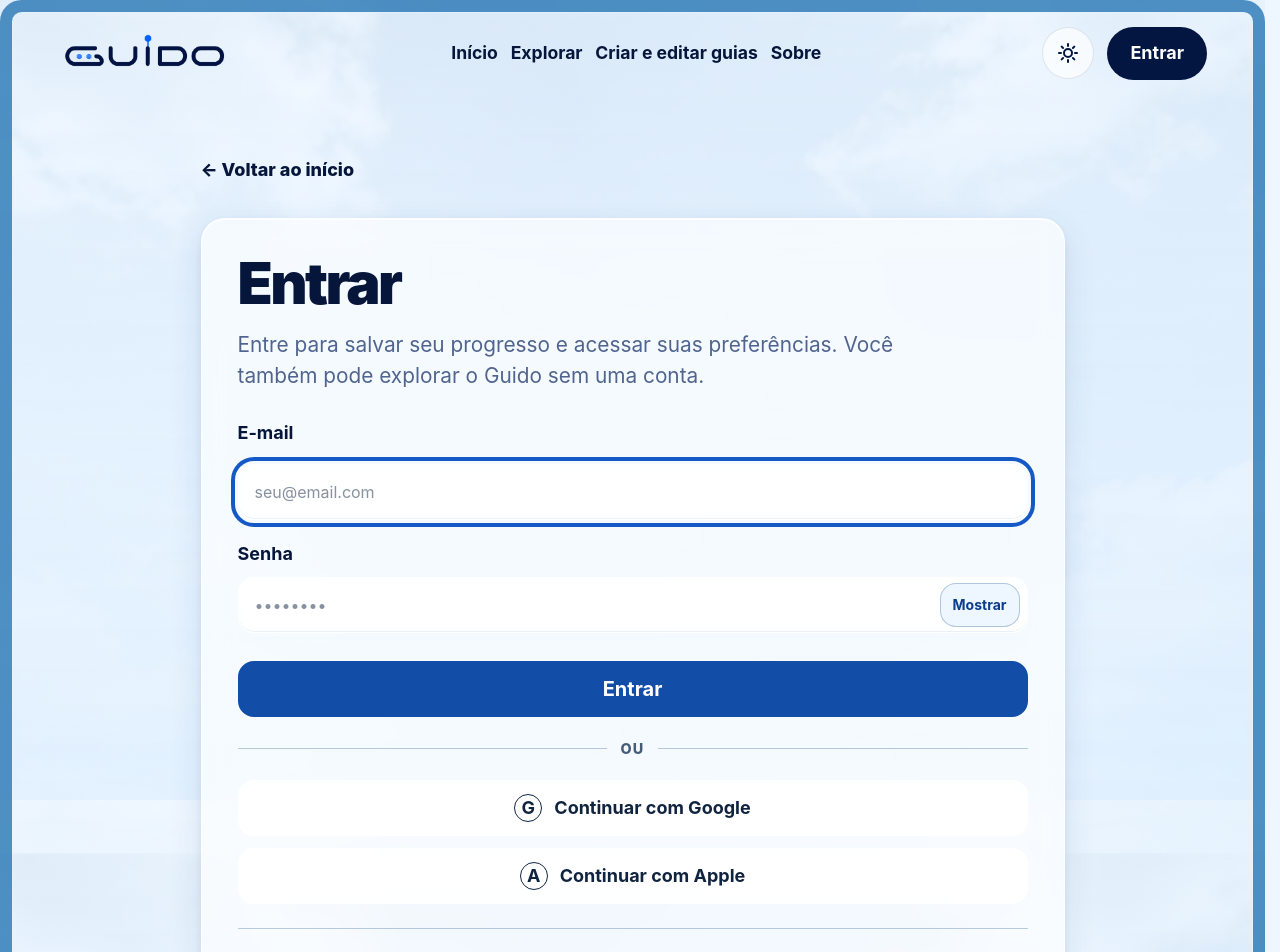
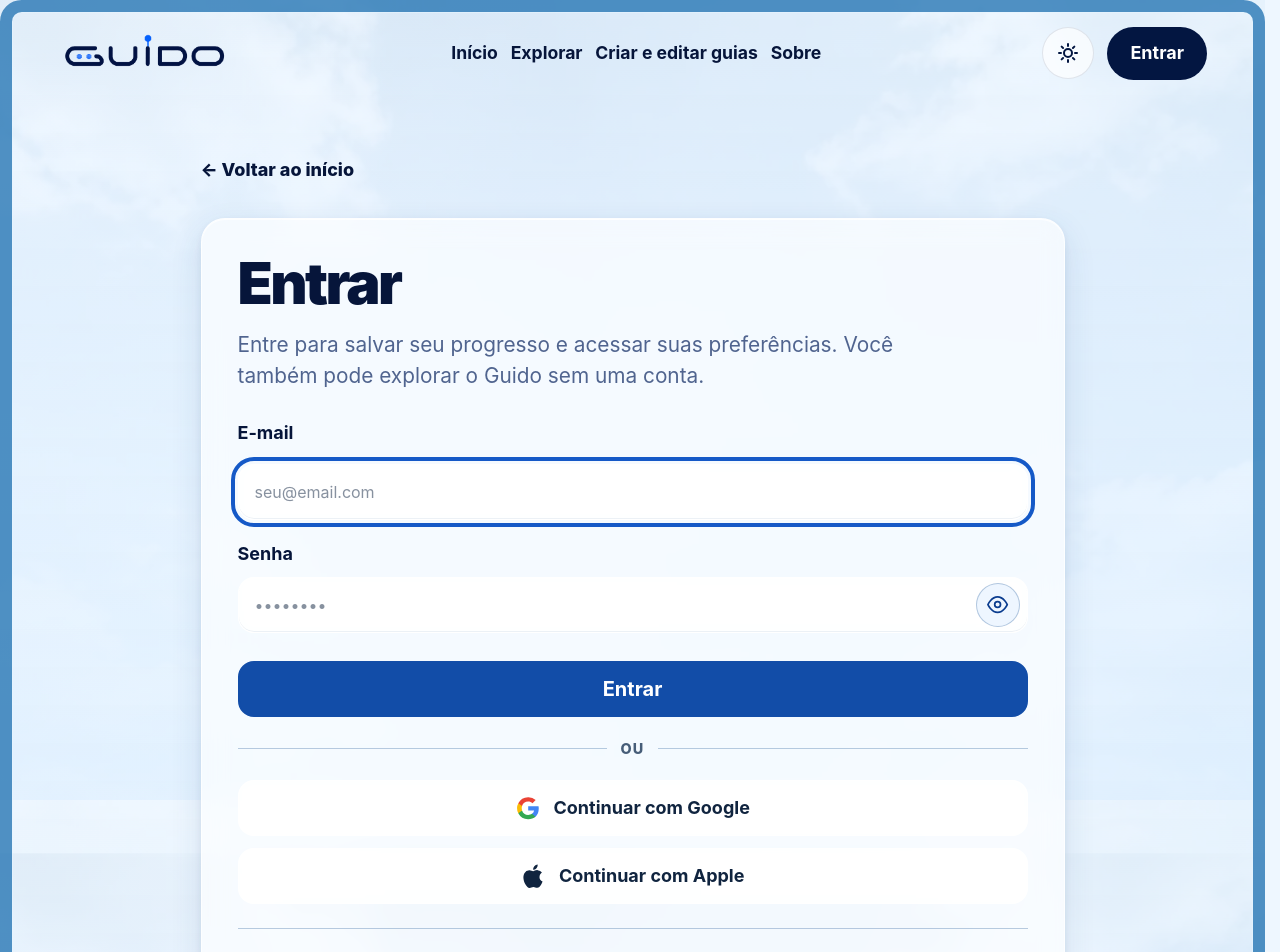
Before and after one commit to Dudu330123/teste-guido, a Next.js app: page /entrar in a window 1280 px wide. Shown: the top 952 px of the page. Built offline with nearby package versions, Linux system fonts and the light colour scheme; no server answers.

Commit message:
fix: aprimorar icones da tela de login

```diff
--- a/src/features/auth/login-form.tsx
+++ b/src/features/auth/login-form.tsx
@@ -248,16 +248,25 @@ export function LoginForm() {
           aria-invalid={Boolean(fieldErrors.password)}
           aria-describedby={fieldErrors.password ? "login-password-error" : undefined}
           placeholder="••••••••"
-          className="glass-control min-h-14 w-full px-4 py-3 pr-28 text-base focus:ring-2 focus:ring-blue-500 focus:border-transparent transition-all"
+          className="glass-control min-h-14 w-full px-4 py-3 pr-16 text-base focus:ring-2 focus:ring-blue-500 focus:border-transparent transition-all"
         />
         <button
           type="button"
-          className="login-password-toggle absolute right-2 top-1/2 min-h-11 -translate-y-1/2 px-3 text-sm font-bold"
+          className="login-password-toggle absolute right-2 top-1/2 -translate-y-1/2"
           aria-label={showPassword ? "Ocultar senha" : "Mostrar senha"}
           aria-pressed={showPassword}
           onClick={() => setShowPassword((current) => !current)}
         >
-          {showPassword ? "Ocultar" : "Mostrar"}
+          {showPassword ? (
+            <svg aria-hidden="true" viewBox="0 0 24 24">
+              <path d="M3 3l18 18M10.6 10.7a2 2 0 0 0 2.7 2.7M9.9 4.3A10.8 10.8 0 0 1 12 4c5.2 0 9 4.4 10 8a13.8 13.8 0 0 1-2.3 4.3M6.6 6.6A13.4 13.4 0 0 0 2 12c1 3.6 4.8 8 10 8 1.5 0 2.8-.3 4-.8" />
+            </svg>
+          ) : (
+            <svg aria-hidden="true" viewBox="0 0 24 24">
+              <path d="M2 12s3.5-8 10-8 10 8 10 8-3.5 8-10 8S2 12 2 12Z" />
+              <circle cx="12" cy="12" r="3" />
+            </svg>
+          )}
         </button>
       </div>
       {fieldErrors.password && (
--- a/src/features/auth/social-auth-buttons.tsx
+++ b/src/features/auth/social-auth-buttons.tsx
@@ -12,6 +12,26 @@ const providers: ReadonlyArray<{ id: SocialProvider; label: string }> = [
   { id: "google", label: "Continuar com Google" },
   { id: "apple", label: "Continuar com Apple" },
 ];
+
+/** Usa marcas vetoriais leves sem adicionar uma biblioteca apenas para dois ícones. */
+function SocialProviderIcon({ provider }: { provider: SocialProvider }) {
+  if (provider === "google") {
+    return (
+      <svg aria-hidden="true" className="social-auth-provider-icon" data-provider-icon="google" viewBox="0 0 24 24">
+        <path fill="#4285F4" d="M21.6 12.2c0-.7-.1-1.4-.2-2H12v3.9h5.4a4.7 4.7 0 0 1-2 3v2.6h3.3c1.9-1.8 2.9-4.4 2.9-7.5Z" />
+        <path fill="#34A853" d="M12 22c2.7 0 5-.9 6.7-2.3l-3.3-2.6c-.9.6-2.1 1-3.4 1a5.9 5.9 0 0 1-5.6-4.1H3v2.6A10 10 0 0 0 12 22Z" />
+        <path fill="#FBBC05" d="M6.4 14a6 6 0 0 1 0-3.9V7.5H3a10 10 0 0 0 0 9.1L6.4 14Z" />
+        <path fill="#EA4335" d="M12 5.9c1.5 0 2.9.5 3.9 1.5l2.9-2.9A9.8 9.8 0 0 0 12 2a10 10 0 0 0-9 5.5l3.4 2.6A5.9 5.9 0 0 1 12 5.9Z" />
+      </svg>
+    );
+  }
+
+  return (
+    <svg aria-hidden="true" className="social-auth-provider-icon social-auth-provider-icon--apple" data-provider-icon="apple" viewBox="0 0 24 24">
+      <path fill="currentColor" d="M16.8 12.7c0-2.6 2.2-3.9 2.3-4a5 5 0 0 0-4-2.2c-1.7-.2-3.3 1-4.1 1-.8 0-2.1-1-3.5-.9a5.2 5.2 0 0 0-4.4 2.7c-1.9 3.2-.5 8 1.3 10.7.9 1.3 2 2.8 3.4 2.7 1.3-.1 1.9-.9 3.5-.9s2.1.9 3.5.8c1.5 0 2.4-1.3 3.3-2.6a11.7 11.7 0 0 0 1.5-3.1 4.6 4.6 0 0 1-2.8-4.2Zm-2.7-8a4.7 4.7 0 0 0 1.1-3.4 4.8 4.8 0 0 0-3.1 1.6A4.4 4.4 0 0 0 11 6.2a4 4 0 0 0 3.1-1.5Z" />
+    </svg>
+  );
+}
 
 interface SocialAuthButtonsProps {
   disabled?: boolean;
@@ -84,9 +104,7 @@ export function SocialAuthButtons({ disabled = false, next = "/conta" }: SocialA
           className="secondary-action flex min-h-14 w-full items-center justify-center gap-3 px-5 py-3 text-lg font-bold disabled:cursor-wait disabled:opacity-60"
           onClick={() => void signIn(provider.id)}
         >
-          <span aria-hidden="true" className="inline-flex size-7 items-center justify-center rounded-full border border-current font-bold">
-            {provider.id === "google" ? "G" : "A"}
-          </span>
+          <SocialProviderIcon provider={provider.id} />
           {loadingProvider === provider.id ? "Abrindo…" : provider.label}
         </button>
       ))}
```
Also changed, not shown: src/app/globals.css, 1 other file (tests, documents, lock files or other folders).
